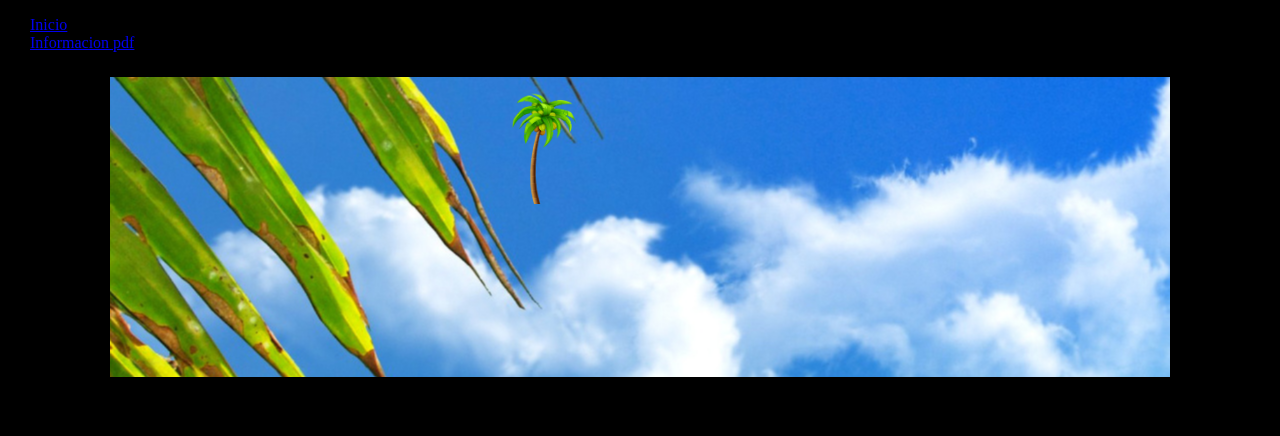
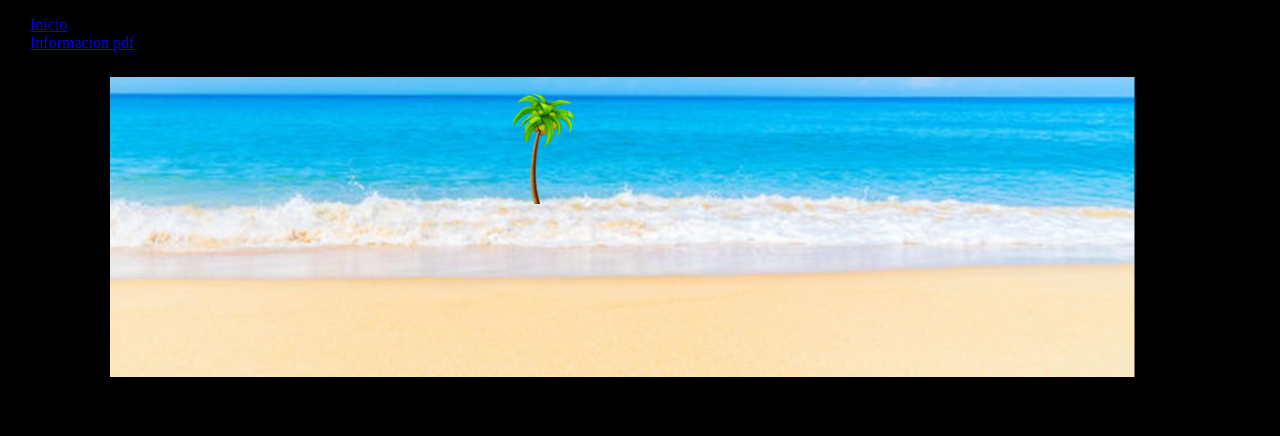
Before and after one commit to Palomapr92/publico, a plain HTML site: page proyectoweb/dolly.html in a window 1280 px wide. Drawn offline with Linux system fonts and the light colour scheme.

Commit message:
dolly
cambio imagen

```diff
--- a/proyectoweb/dolly.html
+++ b/proyectoweb/dolly.html
@@ -16,7 +16,7 @@
 
 <div class="container">
     <div class="front"><img src="./imagenes/dolly1.png" id="palmera" alt="" /></div>
-    <div class="background"><img src="./imagenes/dolly4.jpg" alt=""/></div>
+    <div class="background"><img src="./imagenes/dolly2.jpeg" alt=""/></div>
 </div>
 
 </body>
```
